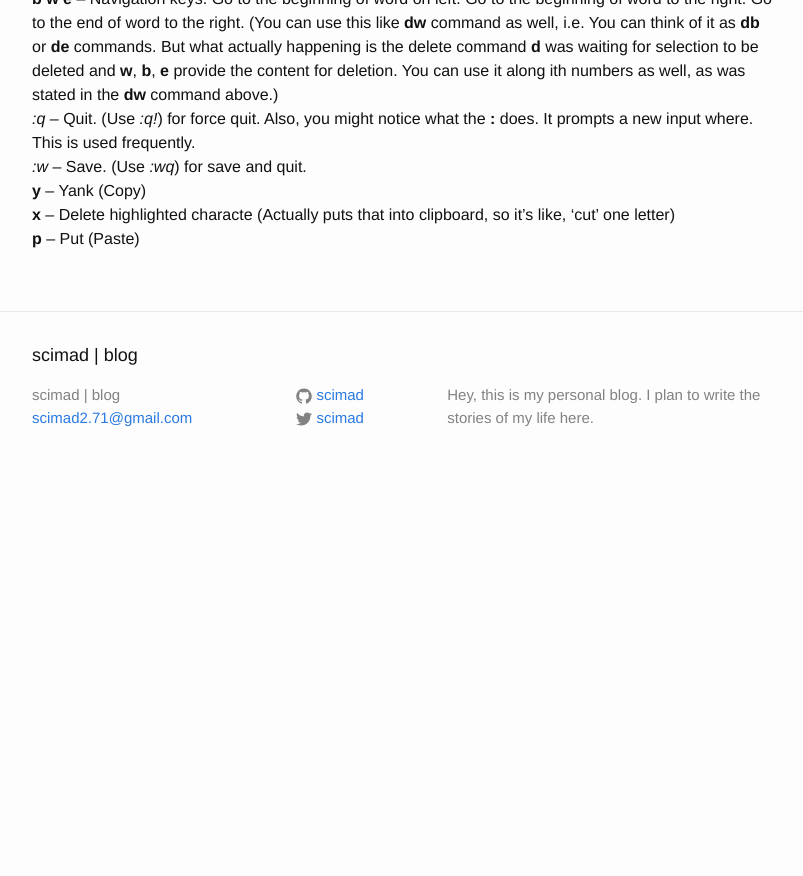
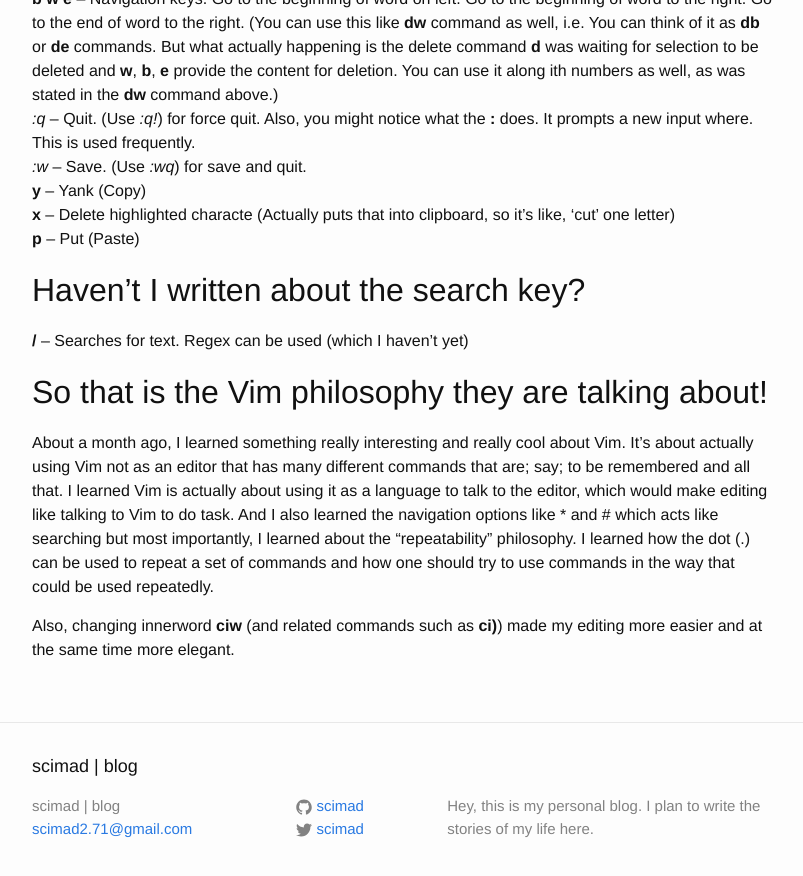
Before and after one commit to scimad/scimad.github.io, a Jekyll site: the page built from _posts/2019-08-27-the-vi-editor.markdown, in a window 1280 px wide and 900 px high, scrolled down 1047 px. Shown: the top 876 px of the window, without its empty margins (238-1041 px from the left). Built offline with Jekyll 4.4.1, drawn with Linux system fonts in a browser that asks for light colours; before the commit the page ends 1536 px from its top, so only the background shows below that.

Commit message:
Add something of Vi

```diff
--- a/_posts/2019-08-27-the-vi-editor.markdown
+++ b/_posts/2019-08-27-the-vi-editor.markdown
@@ -28,3 +28,11 @@
 **y**        -- Yank (Copy)
 **x**        -- Delete highlighted characte (Actually puts that into clipboard, so it's like, 'cut' one letter)
 **p**        -- Put (Paste)
+
+## Haven't I written about the search key?
+**/**        -- Searches for text. Regex can be used (which I haven't yet)
+
+## So that is the Vim philosophy they are talking about!
+About a month ago, I learned something really interesting and really cool about Vim. It's about actually using Vim not as an editor that has many different commands that are; say; to be remembered and all that. I learned Vim is actually about using it as a language to talk to the editor, which would make editing like talking to Vim to do  task. And I also learned the navigation options like * and # which acts like searching but most importantly, I learned about the "repeatability" philosophy. I learned how the dot (.) can be used to repeat a set of commands and how one should try to use commands in the way that could be used repeatedly.
+
+Also, changing innerword **ciw** (and related commands such as **ci)**) made my editing more easier and at the same time more elegant.
```
